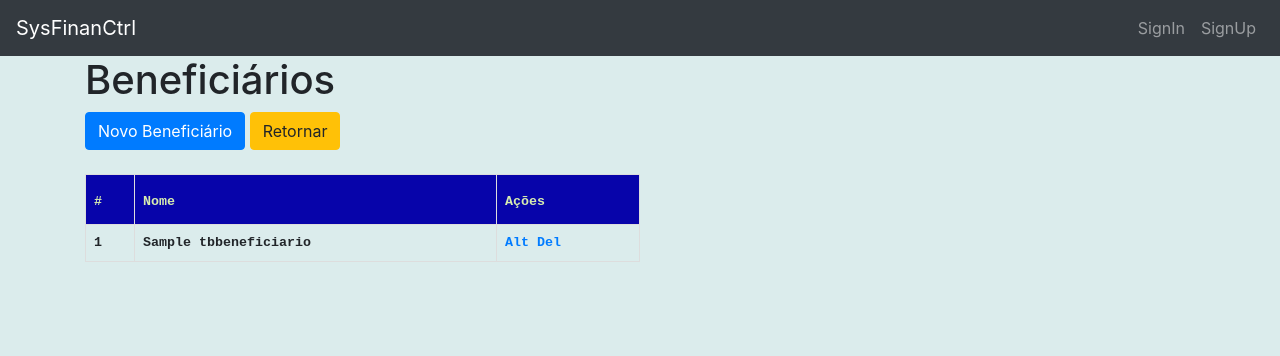
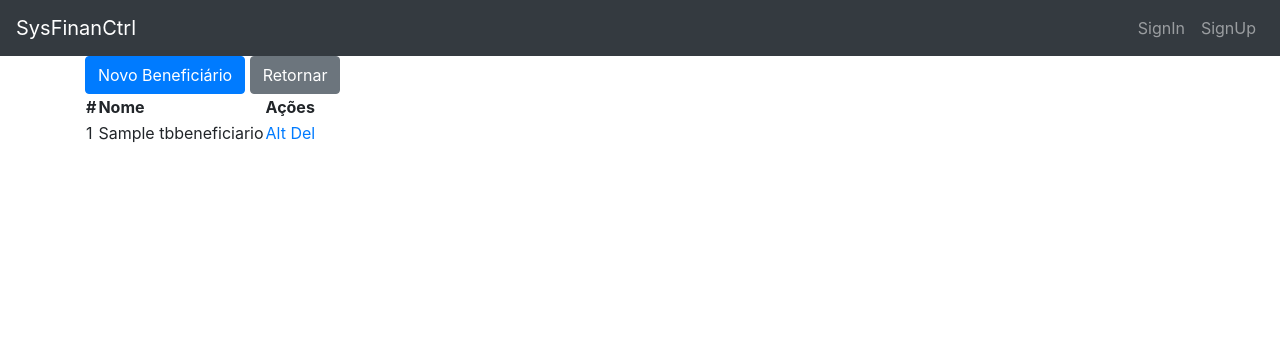
Before and after one commit to CezarPoeta/Suppliers, a Django app: page /lst/ in a window 1280 px wide. Shown: the top 356 px of the page. Run offline with Django 3.2, Linux system fonts and the light colour scheme; tables that the repository leaves empty hold one stand-in row (values such as "Sample post"); some libraries are stand-ins or nearby versions.

Commit message:
Frontend
Frontend

```diff
--- a/Suppliers/static/css/style.css
+++ /dev/null
@@ -1,35 +0,0 @@
-body {
-    background-color: rgb(219, 236, 236);
-}
-
-.mytable {
-    font-family: 'Courier New', Courier, monospace;
-    font-size: 10pt;
-    font-weight: bolder;
-    border-color: darkblue;
-    width: 50%;
-
-}
-
-#customers {
-    border-collapse: collapse;
-  }
-
-  #customers td, #customers th {
-    border: 1px solid #ddd;
-    padding: 8px;
-  }
-
-  #customers tr:nth-child(even){background-color: #f2f2f2;}
-
-  #customers tr:hover {background-color: rgb(180, 175, 175);}
-
-  #customers th {
-    padding-top: 12px;
-    padding-bottom: 12px;
-    text-align: left;
-    height: 50px;
-    background-color: #0704aa;
-    color: rgb(215, 236, 176);
-
-  }
--- a/Suppliers/templates/lst_Beneficiarios.html
+++ b/Suppliers/templates/lst_Beneficiarios.html
@@ -1,12 +1,11 @@
 {% extends 'base.html' %}
-
 {% block content %}
 
 <div class="container" id="customers">
-    <h1>Beneficiários</h1>
     <a class="btn btn-primary" href="{% url 'add_beneficiario' %}">Novo Beneficiário</a>
-    <a class="btn btn-warning" href="{% url 'index' %}">Retornar</a> <br><br>
-    <table class="table table-hover mytable ">
+    <a class="btn btn-secondary" href="{% url 'index' %}">Retornar</a>
+
+    <table class="mytable ">
         <thead>
             <tr>
                 <th>#</th>
@@ -26,7 +25,8 @@
             </tr>
             {% endfor %}
         </tbody>
-    </table><br>
+    </table>
+
     {% include 'paginacao.html' %}
 </div>
 
--- a/Suppliers/views.py
+++ b/Suppliers/views.py
@@ -56,7 +56,7 @@ class CreateBeneficiarioView(CreateView):
 
 class UpdateBeneficiarioView(UpdateView):
     model = Tbbeneficiarios
-    template_name = 'man_Beneficiarios.html'
+    template_name = 'frm_Beneficiarios.html'
     fields = ['nome',]
     success_url = reverse_lazy('lst_beneficiarios')
 
```
Also changed, not shown: Suppliers/templates/frm_Beneficiarios.html (renamed from Suppliers/templates/man_Beneficiarios.html), 1 other file.
